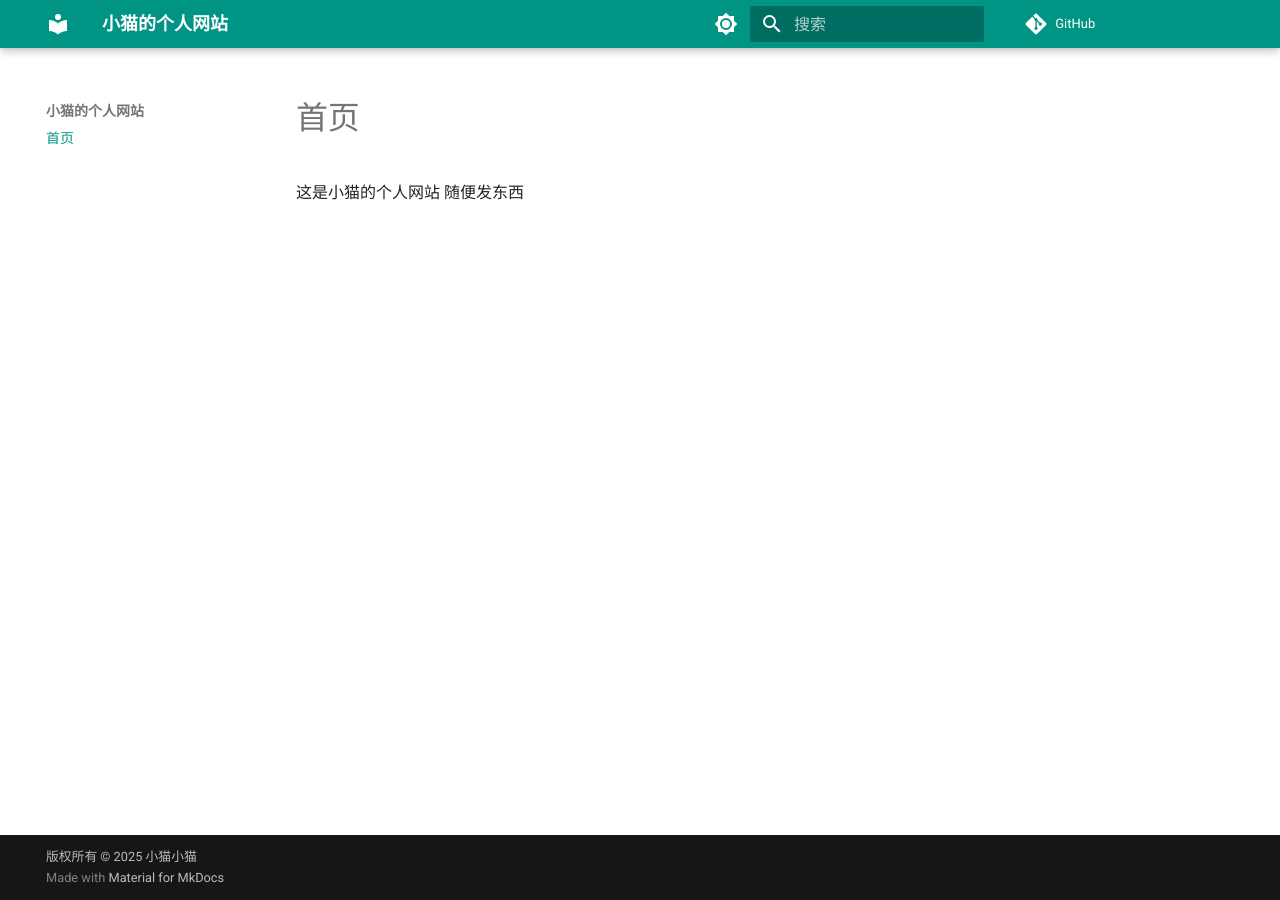
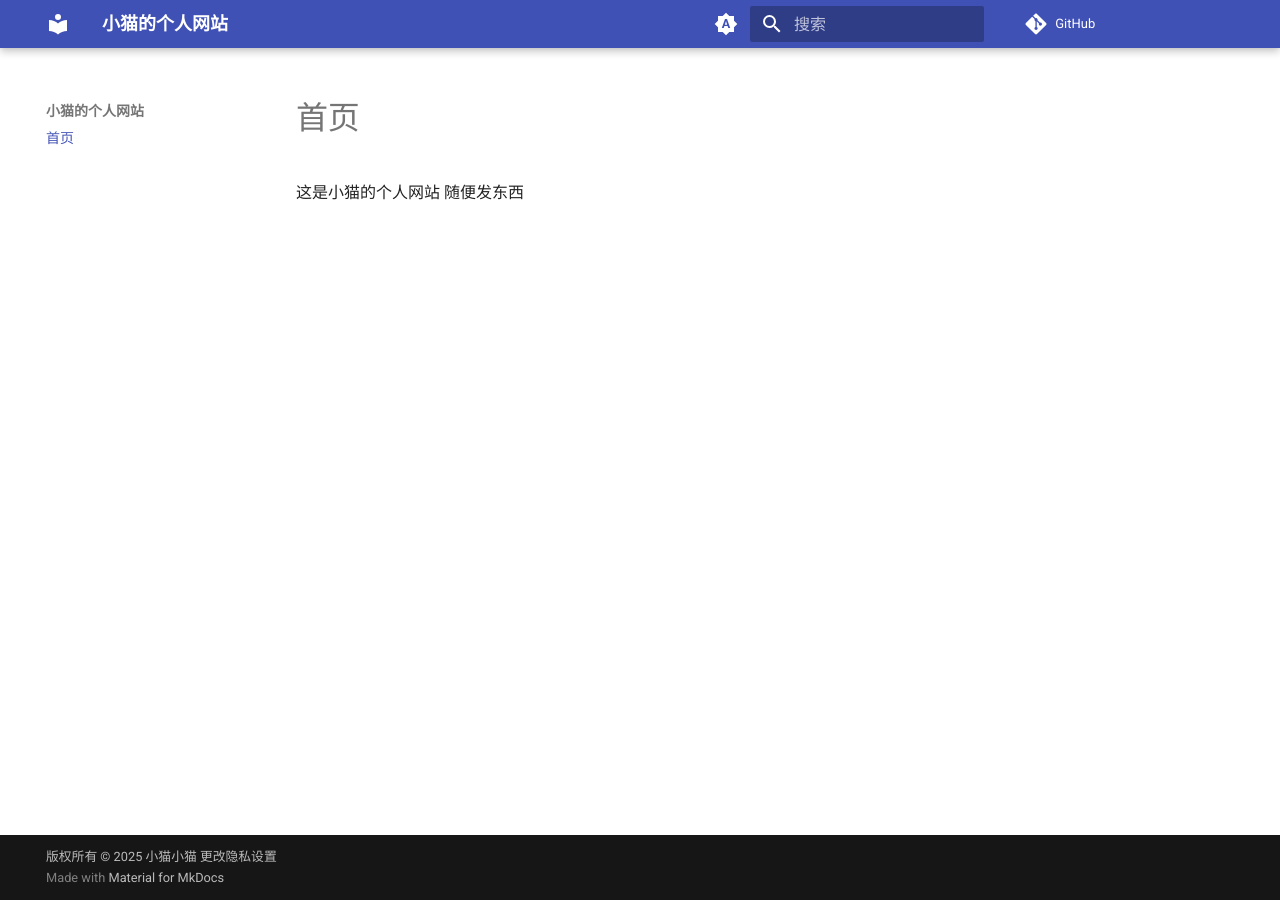
Before and after one commit to fuydg/personal-website, an MkDocs documentation site: the page built from docs/docs/index.md, in a window 1280 px wide. Built offline with MkDocs 1.6.1 and Material for MkDocs 9.7.7, drawn with Linux system fonts in a browser that asks for light colours; comment, search, counter and statistics services are not loaded.

Commit message:
⚙️ GDPR: Add option to change privacy settings

```diff
--- a/docs/mkdocs.yml
+++ b/docs/mkdocs.yml
@@ -5,19 +5,25 @@ theme:
     language: zh
     palette:
 
-    - scheme: default
+    # Palette toggle for automatic mode
+    - media: "(prefers-color-scheme)"
+      toggle:
+        icon: material/brightness-auto
+        name: Switch to light mode
+
+    # Palette toggle for light mode
+    - media: "(prefers-color-scheme: light)"
+      scheme: default
       toggle:
         icon: material/brightness-7
         name: Switch to dark mode
-      primary: teal
-      accent: teal
 
-    - scheme: slate
+    # Palette toggle for dark mode
+    - media: "(prefers-color-scheme: dark)"
+      scheme: slate
       toggle:
         icon: material/brightness-4
-        name: Switch to light mode
-      primary: teal
-      accent: teal
+        name: Switch to system preference
 
 extra:
   consent:
@@ -28,5 +34,6 @@ extra:
       同义词隐私政策即表示同意我们使用曲奇收集您的部分信息
 
 copyright: 版权所有 &copy; 2025 小猫小猫
+  <a href="#__consent">更改隐私设置</a>
 
 repo_url: https://github.com/fuydg/personal-website
```
